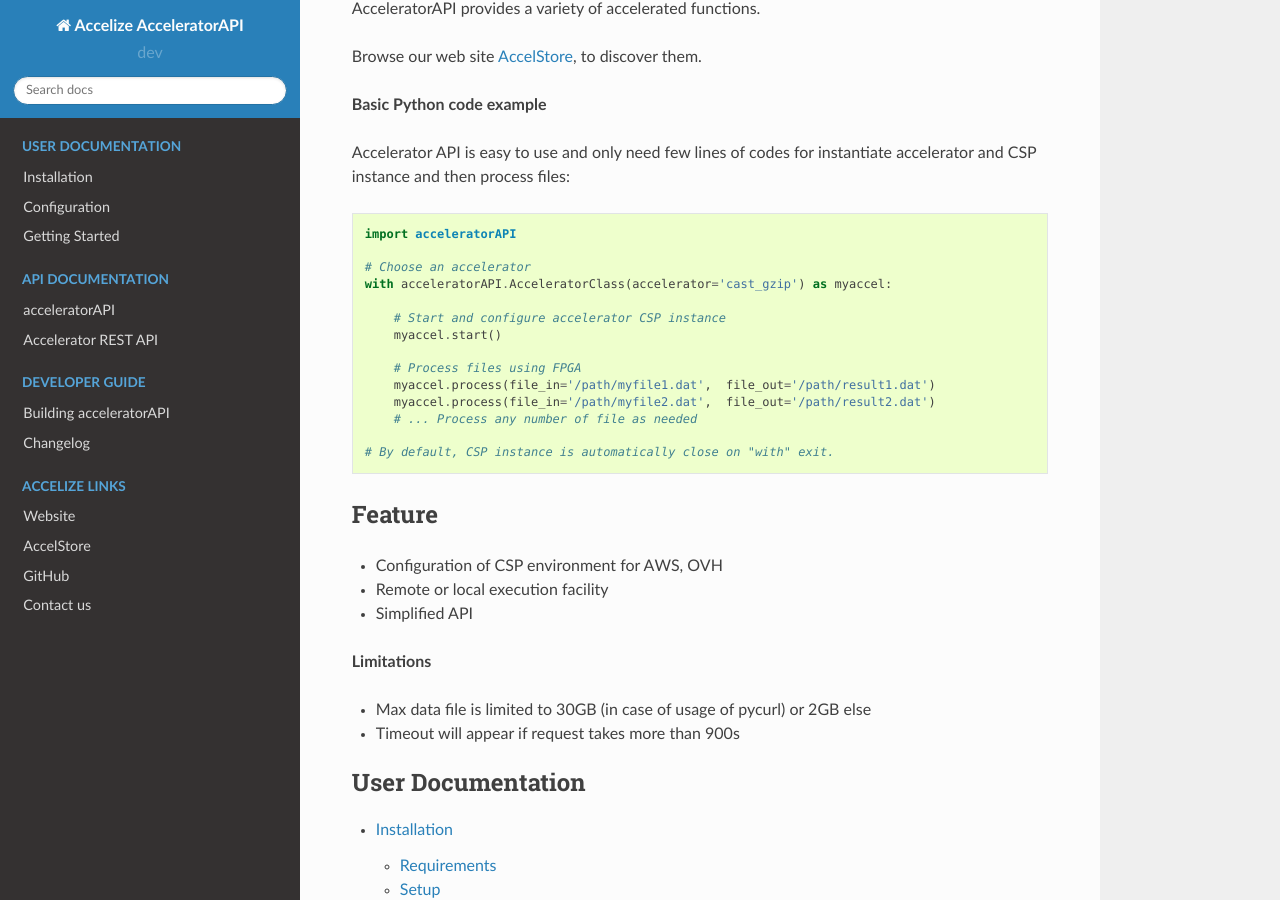
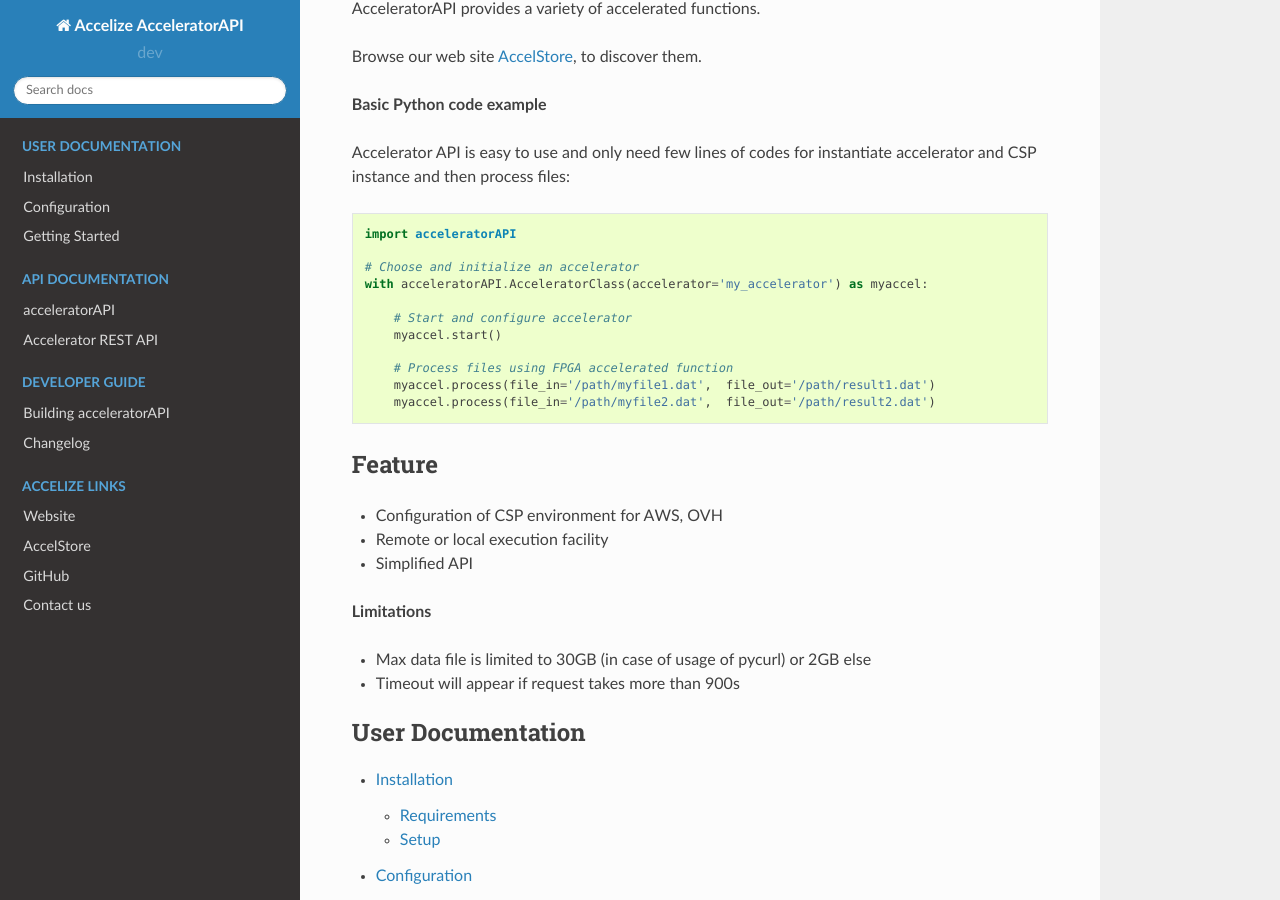
Before and after one commit to Accelize/apyfal, a Sphinx documentation site: the page built from docs/index.rst, in a window 1280 px wide and 900 px high, scrolled down 520 px. Built offline with Sphinx 7.4.7 and the Read the Docs theme 2.0.0, drawn with Linux system fonts in a browser that asks for light colours; pages that are not in the unit, such as notebooks, are missing from menus.

```diff
--- a/docs/index.rst
+++ b/docs/index.rst
@@ -28,19 +28,15 @@ process files:
 
    import acceleratorAPI
 
-   # Choose an accelerator
-   with acceleratorAPI.AcceleratorClass(accelerator='cast_gzip') as myaccel:
+   # Choose and initialize an accelerator
+   with acceleratorAPI.AcceleratorClass(accelerator='my_accelerator') as myaccel:
 
-       # Start and configure accelerator CSP instance
+       # Start and configure accelerator
        myaccel.start()
 
-       # Process files using FPGA
+       # Process files using FPGA accelerated function
        myaccel.process(file_in='/path/myfile1.dat',  file_out='/path/result1.dat')
        myaccel.process(file_in='/path/myfile2.dat',  file_out='/path/result2.dat')
-       # ... Process any number of file as needed
-
-   # By default, CSP instance is automatically close on "with" exit.
-
 
 Feature
 -------
```
Also changed, not shown: README.md (+18 -14 lines), 1 other file.
